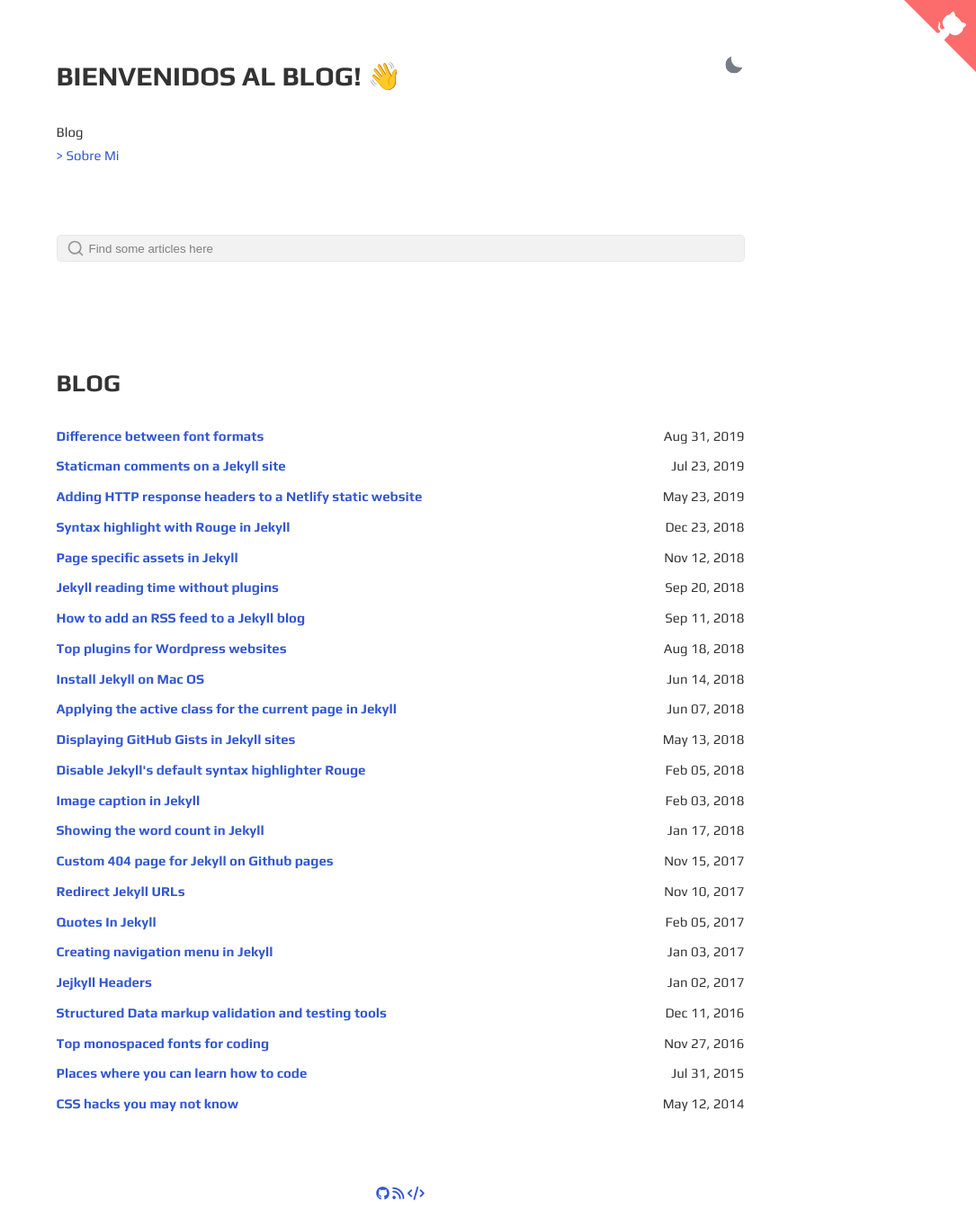
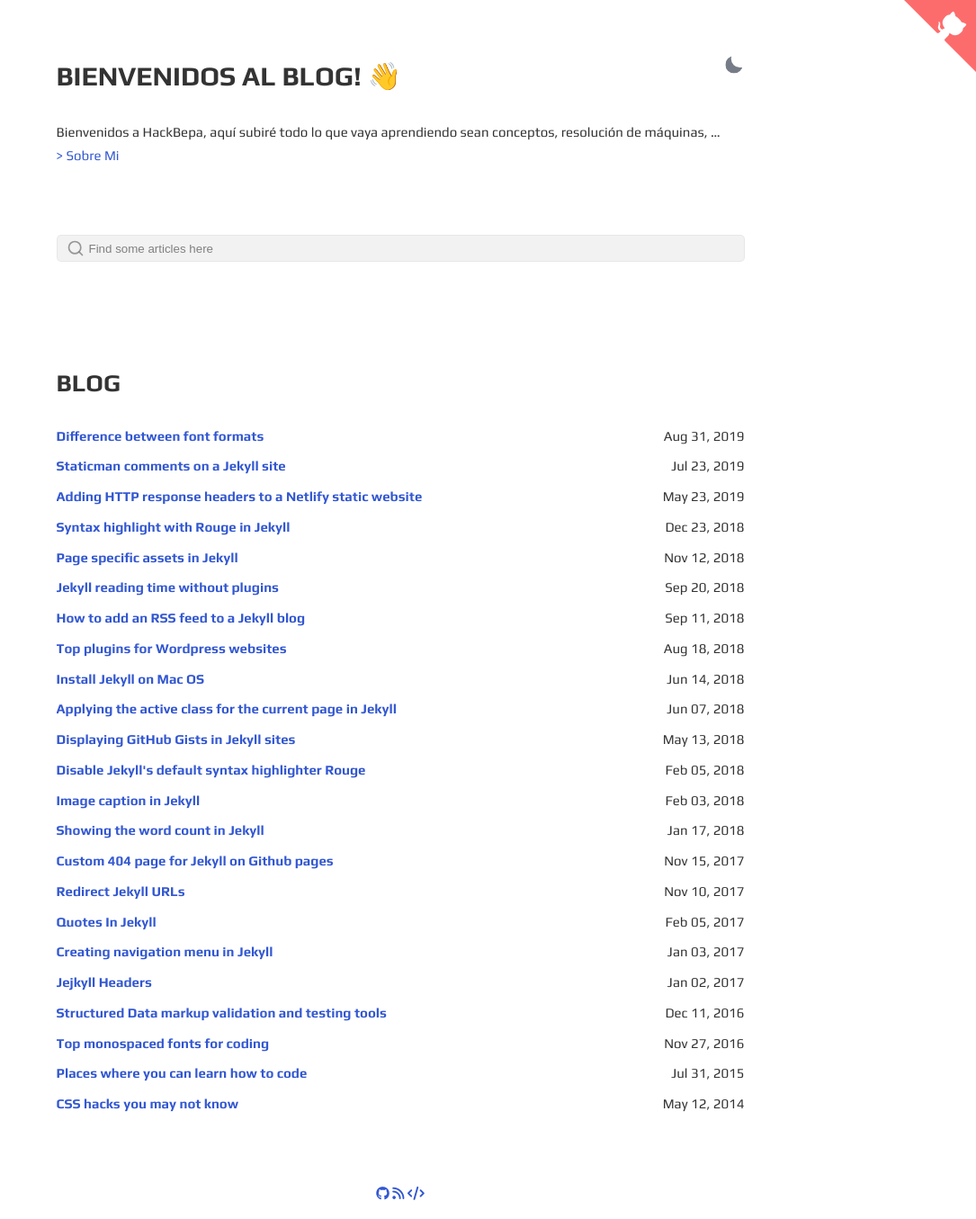
Before and after one commit to HackBepa/HackBepa.github.io, a Jekyll site: the page built from index.html, in a window 1280 px wide. Shown: the whole page at 90% size, without its empty margins (195-1280 px from the left). Built offline with Jekyll 4.4.1, drawn with Linux system fonts in a browser that asks for light colours; nearby versions of some CDN libraries.

Commit message:
Update _config.yml

```diff
--- a/_config.yml
+++ b/_config.yml
@@ -2,7 +2,7 @@ site: HackBepa
 title: HackBepa
 greetings: Bienvenidos al blog! 👋
 description: >-
-  Blog
+  Bienvenidos a HackBepa, aquí subiré todo lo que vaya aprendiendo sean conceptos, resolución de máquinas, …
 lang: es-es
 timezone:  Europe/Spain
 repo: https://github.com/HackBepa # site repo [optional]
```
